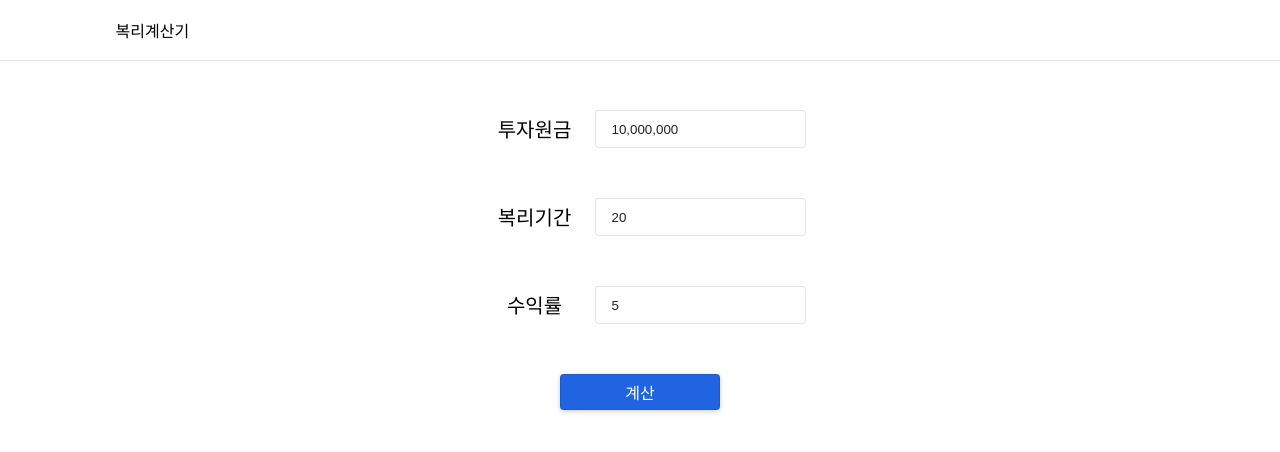
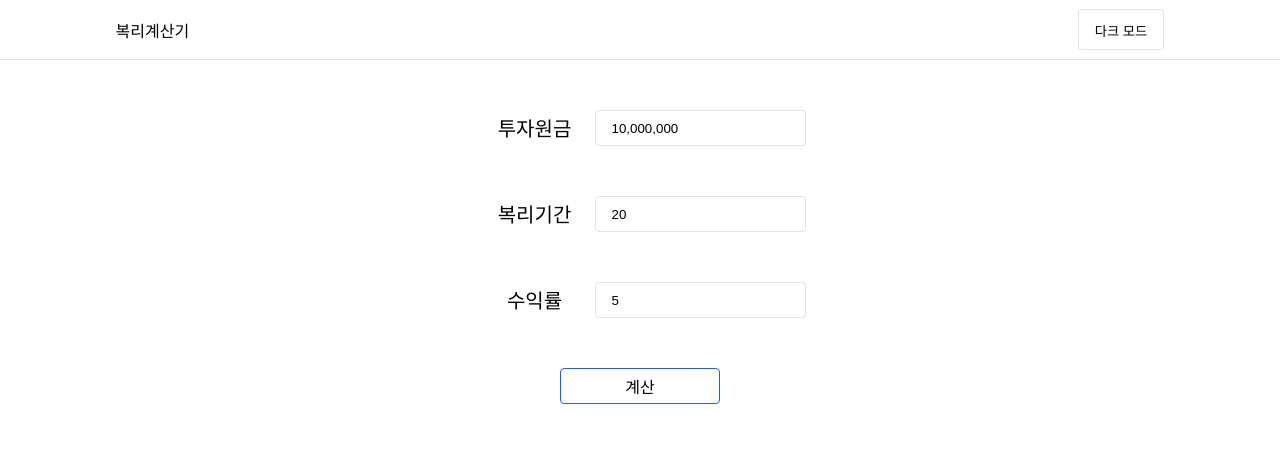
Before and after one commit to JAEJIN-SONG/compound-interest-calculator, a JavaScript app: page / in a window 1280 px wide. Shown: the top 452 px of the page. Built offline with nearby package versions, Linux system fonts and the light colour scheme.

Commit message:
css 변수 정리 & 테마 변경 기능 추가

```diff
--- a/index.html
+++ b/index.html
@@ -1,5 +1,5 @@
 <!DOCTYPE html>
-<html lang="en">
+<html lang="en" data-theme="light">
   <head>
     <meta charset="UTF-8" />
     <link rel="icon" href="/favicon.ico" />
--- a/src/App.vue
+++ b/src/App.vue
@@ -10,4 +10,4 @@ import Footer from "./views/Footer.vue";
   <!-- <Footer /> -->
 </template>
 
-<style scoped></style>
+<style lang="scss"></style>
--- a/src/assets/common.scss
+++ b/src/assets/common.scss
@@ -1,39 +1,74 @@
-$font-color: black;
-$background-color-main: white;
-$background-color-second: #fafafa;
-$box-shadow: 0 1px 4px rgb(0 0 0 / 10%), 0 2px 6px rgb(0 0 0 / 10%);
-$box-shadow-hover: 0 2px 4px rgb(0 0 0 / 15%), 0 3px 9px rgb(0 0 0 / 15%);
-$border: 1px solid rgba(0, 0, 0, 0.1);
-$border-radius: 0.25rem;
+@import "./scss/default.scss";
 
-$focus-color: #2164e1;
-$focus-fontColor: white;
-$input-font-color: #242424;
+:root {
+  --c-white: #ffffff;
+  --c-dark: #1a1a1a;
+  --c-dark-2: #242424;
+  --c-black: #000000;
+  --c-green: #42b883;
+  --c-blue: #2164e1;
+  --c-grey: #fafafa;
+  --c-grey-2: #d9d9d9;
 
-input {
-  -webkit-appearance: none;
-  -moz-appearance: none;
-  appearance: none;
-  outline-style: none;
+  --font-weight-bold: 500;
 
-  border: $border;
-  border-radius: $border-radius;
-  color: $input-font-color;
+  --bg-blue: var(--c-blue);
+  --bg-grey: var(--c-grey);
+
+  --border-color-bright: 1px solid #0000001a;
+  --border-color-dark: 1px solid rgba(84, 84, 84, 0.65);
+  --border-color-blue: 1px solid #2164e1;
+  --border-color-green: 1px solid #42b883;
+  --border-radius-root: 0.25rem;
+
+  --box-shadow-root: 0 1px 4px rgb(0 0 0 / 10%), 0 2px 6px rgb(0 0 0 / 10%);
+  --box-shadow-hover-root: 0 2px 4px rgb(0 0 0 / 15%),
+    0 3px 9px rgb(0 0 0 / 15%);
 }
 
-input::-webkit-inner-spin-button {
-  appearance: none;
-  -moz-appearance: none;
-  -webkit-appearance: none;
+:root[data-theme="light"] {
+  --bg-color: var(--c-white);
+  --bg-color-2: var(--bg-grey);
+  --font-color: var(--c-black);
+  --font-color-2: var(--c-black);
+  --font-reverse: var(--c-white);
+
+  --border: var(--border-color-bright);
+  --border-radius: var(--border-radius-root);
+
+  --input-bg: var(--c-white);
+  --input-c: var(--c-black);
+  --input-focus: var(--c-blue);
+
+  --font-weight-b: var(--font-weight-bold);
+
+  --btn-bg: var(--bg-blue);
+  --btn-c: var(--c-white);
+  --btn-border: var(--border-color-blue);
+
+  --box-shadow: var(--box-shadow-root);
+  --box-shadow-hover: var(--box-shadow-hover-root);
 }
 
-@keyframes riseUp {
-  0% {
-    opacity: 0;
-    transform: translateY(30px);
-  }
-  100% {
-    opacity: 1;
-    transform: translateY(0px);
-  }
+:root[data-theme="dark"] {
+  --bg-color: var(--c-dark);
+  --bg-color-2: var(--c-dark-2);
+  --font-color: var(--c-white);
+  --font-color-2: var(--c-grey-2);
+
+  --border: var(--border-color-dark);
+  --border-radius: var(--border-radius-root);
+
+  --input-bg: var(--c-dark-2);
+  --input-c: var(--c-white);
+  --input-focus: var(--c-green);
+
+  --font-weight-b: var(--font-weight-bold);
+
+  --btn-bg: var(--c-green);
+  --btn-c: var(--c-white);
+  --btn-border: var(--border-color-green);
+
+  --box-shadow: var(--box-shadow-root);
+  --box-shadow-hover: var(--box-shadow-hover-root);
 }
--- a/src/assets/main.css
+++ b/src/assets/main.css
@@ -1,4 +1,12 @@
-@import "./base.css";
+/* @import "./base.css"; */
+*,
+*::before,
+*::after {
+  box-sizing: border-box;
+  margin: 0;
+  position: relative;
+  font-weight: normal;
+}
 
 body {
   margin: 0;
--- /dev/null
+++ b/src/assets/scss/default.scss
@@ -0,0 +1,41 @@
+body {
+  background: var(--bg-color);
+  color: var(--font-color);
+}
+
+input {
+  -webkit-appearance: none;
+  -moz-appearance: none;
+  appearance: none;
+  outline-style: none;
+
+  background: var(--input-bg);
+  border: var(--border);
+  border-radius: var(--border-radius);
+  color: var(--input-c);
+}
+
+input::-webkit-inner-spin-button {
+  appearance: none;
+  -moz-appearance: none;
+  -webkit-appearance: none;
+}
+
+button {
+  border: var(--border);
+  border-radius: var(--border-radius);
+  &:hover {
+    cursor: pointer;
+  }
+}
+
+@keyframes riseUp {
+  0% {
+    opacity: 0;
+    transform: translateY(30px);
+  }
+  100% {
+    opacity: 1;
+    transform: translateY(0px);
+  }
+}
--- a/src/components/CompoundTable.vue
+++ b/src/components/CompoundTable.vue
@@ -11,7 +11,8 @@ interface compoundData {
 }
 
 const principal = ref("10000000");
-const period = ref(20);
+const period_input = ref(20);
+const period = ref(0);
 const _rate = ref(5);
 const result = ref<compoundData[]>([]);
 const currency = ref("원");
@@ -21,6 +22,8 @@ const totalAmount = ref(0);
 
 const cal = function () {
   show.value = false;
+  totalProfit.value = 0;
+  period.value = period_input.value;
 
   result.value = [];
   const start = Number(principal.value.replace(/,/g, ""));
@@ -78,7 +81,7 @@ onMounted(() => {
         </div>
         <div class="input-wrapper">
           <label for="period">복리기간</label>
-          <input type="number" id="period" v-model="period" />
+          <input type="number" id="period" v-model="period_input" />
         </div>
         <div class="input-wrapper">
           <label for="rate">수익률</label>
@@ -130,7 +133,6 @@ onMounted(() => {
   width: 100%;
   display: flex;
   flex-direction: column;
-  background-color: $background-color-main;
   padding-top: 60px;
   .table-wrapper {
     display: flex;
@@ -148,19 +150,18 @@ onMounted(() => {
         margin: 25px;
         label {
           font-size: 20px;
-          font-weight: 300;
+          font-weight: var(--font-weight-b);
           padding-bottom: 1px;
           width: 120px;
           text-align: center;
         }
         input {
-          background-color: $background-color-main;
           height: 36px;
           padding: 0 16px;
           transition: 0.2s;
 
           &:focus-visible {
-            border-color: $focus-color;
+            border-color: var(--input-focus);
           }
         }
       }
@@ -169,15 +170,20 @@ onMounted(() => {
         height: 36px;
         width: 160px;
         margin: 25px;
-        border: $border;
-        box-shadow: $box-shadow;
-        border-radius: $border-radius;
-        background-color: $focus-color;
-        color: $focus-fontColor;
         cursor: pointer;
         font-size: 16px;
+        // background: var(--btn-bg);
+        background: var(--bg-color);
+        color: var(--font-color);
+        border: var(--btn-border);
+        // border: var(--border);
+
+        // box-shadow: var(--box-shadow);
         &:hover {
-          box-shadow: $box-shadow-hover;
+          // box-shadow: var(--box-shadow-hover);
+          background: var(--btn-bg);
+          transition: all 0.4s;
+          color: var(--c-white);
         }
       }
     }
@@ -187,12 +193,12 @@ onMounted(() => {
     flex-direction: column;
     justify-content: center;
     margin: 25px auto;
-    background-color: $background-color-second;
-    border: $border;
-    box-shadow: $box-shadow;
-    color: $font-color;
-    border-radius: $border-radius;
+    background: var(--bg-color-2);
+    border: var(--border);
+    box-shadow: var(--box-shadow);
+    border-radius: var(--border-radius);
     animation: riseUp 1s;
+
     .box {
       margin: 25px 25px 0;
       display: flex;
@@ -211,7 +217,7 @@ onMounted(() => {
     }
     table {
       margin: 25px;
-      border: $border;
+      border: var(--border);
       border-collapse: collapse;
       text-align: center;
       font-size: 14px;
@@ -221,14 +227,19 @@ onMounted(() => {
         &:nth-child(1) {
           width: 80px;
         }
-        // &:nth-child(3) {
-        //   width: 360px;
-        // }
       }
       th,
       td {
-        border: $border;
+        border: var(--border);
+
         font-weight: 300;
+      }
+      th {
+        padding: 3px 0;
+      }
+      td {
+        color: var(--font-color-2);
+        padding: 2px 0;
       }
     }
   }
--- a/src/views/Footer.vue
+++ b/src/views/Footer.vue
@@ -8,7 +8,6 @@
 footer {
   width: 100%;
   height: 100px;
-  background: $background-color-main;
   .footer {
     max-width: 1140px;
     margin: 0 auto;
--- a/src/views/Header.vue
+++ b/src/views/Header.vue
@@ -1,5 +1,17 @@
 <script setup lang="ts">
+import { ref, onMounted } from "vue";
 import { RouterLink } from "vue-router";
+
+const _theme = ref("");
+
+const setTheme = function (theme: string) {
+  document.documentElement.dataset.theme = theme;
+  _theme.value = theme;
+};
+
+onMounted(() => {
+  _theme.value = document.documentElement.dataset.theme as string;
+});
 </script>
 
 <template>
@@ -9,22 +21,30 @@ import { RouterLink } from "vue-router";
         <div class="navbar-title">
           <RouterLink to="/">복리계산기</RouterLink>
         </div>
-        <!-- <div class="navbar-menu">
-          <RouterLink to="/">Home</RouterLink>
-          <RouterLink to="/about">About</RouterLink>
-        </div> -->
+        <div class="navbar-menu">
+          <!-- <RouterLink to="/">Home</RouterLink>
+          <RouterLink to="/about">About</RouterLink> -->
+          <div class="navbar-btn">
+            <button v-if="_theme == 'light'" @click="setTheme('dark')">
+              <span>다크 모드</span>
+            </button>
+            <button v-else @click="setTheme('light')">
+              <span>라이트 모드</span>
+            </button>
+          </div>
+        </div>
       </div>
     </div>
   </nav>
 </template>
 
-<style lang="scss" scoped>
+<style lang="scss">
 nav {
+  background: var(--bg-color);
   width: 100%;
   height: 60px;
-  border-bottom: $border;
+  border-bottom: var(--border);
   position: fixed;
-  background: $background-color-main;
   z-index: 1;
   .navbar {
     width: 100%;
@@ -41,7 +61,7 @@ nav {
         align-items: center;
         a {
           text-decoration: none;
-          color: $font-color;
+          color: var(--font-color);
         }
       }
       .navbar-menu {
@@ -52,6 +72,22 @@ nav {
         a {
           text-decoration: none;
         }
+
+        .navbar-btn {
+          button {
+            display: flex;
+            align-items: center;
+            padding: 9px 16px;
+            background: var(--bg-color);
+            color: var(--font-color);
+            &:hover {
+              background: var(--bg-color-2);
+            }
+            span {
+              margin-top: 2px;
+            }
+          }
+        }
       }
     }
   }
```
Also changed, not shown: src/assets/base.css (deleted, +0 -74 lines).
